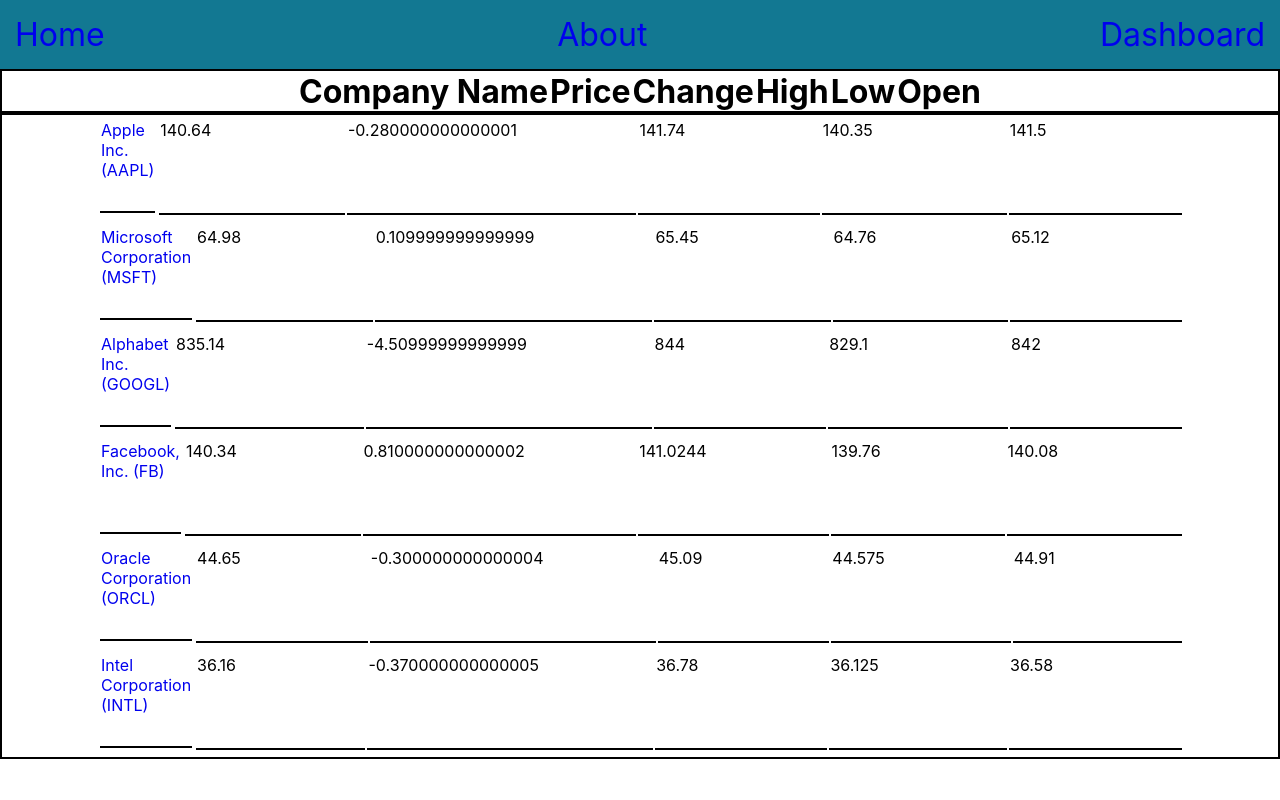
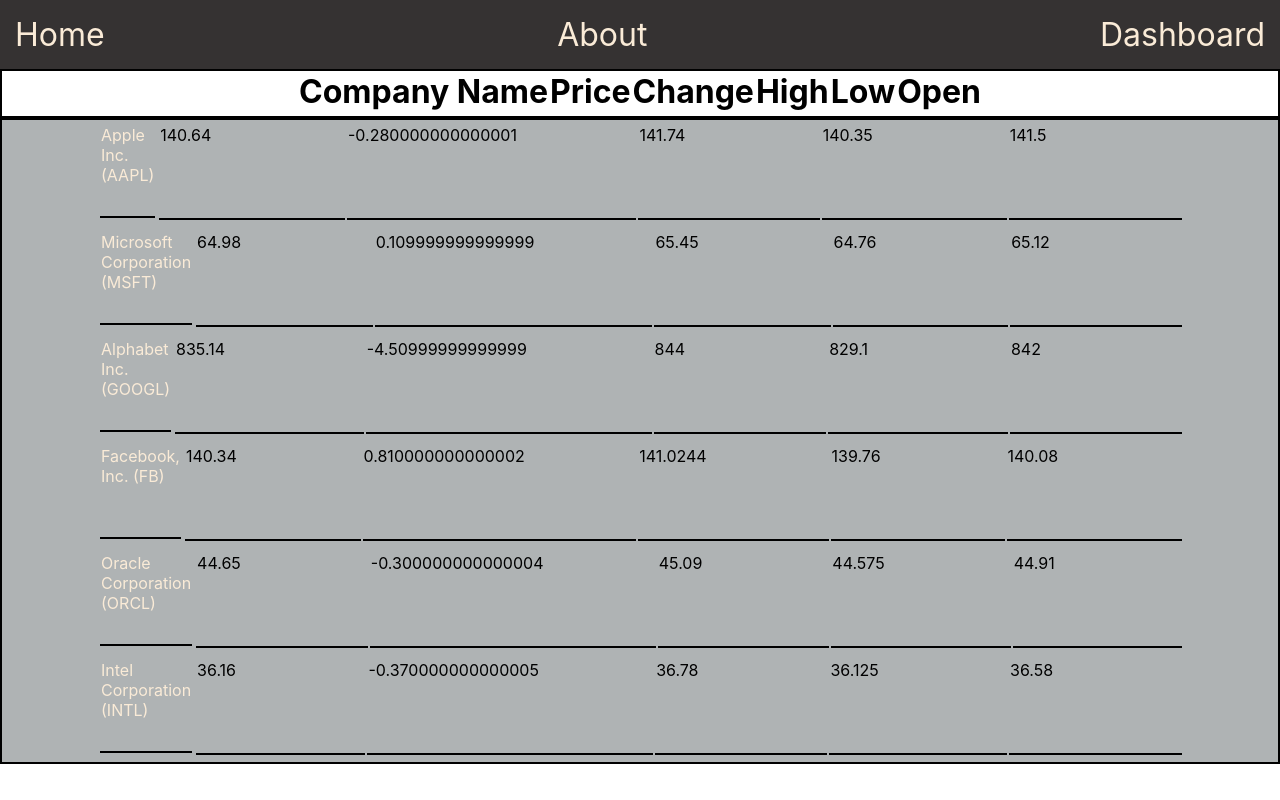
Before and after one commit to RiverXDiamant/stock-app, a React (Create React App) app: page /stocks in a window 1280 px wide. Built offline with nearby package versions, Linux system fonts and the light colour scheme.

Commit message:
updated styles

```diff
--- a/src/App.css
+++ b/src/App.css
@@ -1,27 +1,35 @@
-.App {
-}
-
 .link {
   text-decoration: none;
+}
+.link {
+  color: antiquewhite;
+}
+.link:hover {
+  color: rgb(1, 120, 141);
 }
 
 .nav {
   display: flex;
   justify-content: space-between;
-  background-color: rgb(18, 120, 146);
-  color: rgb(255, 255, 255);
+  background-color: rgb(53, 50, 50);
   padding: 15px;
   font-size: 2em;
 }
+
+.nav:hover {
+  color: antiquewhite;
+}
+
 .table-header {
   display: flex;
   justify-content: center;
   font-size: 2em;
-  height: 40px;
+  height: 45px;
   border: solid black 2px;
 }
 
 .stock-container {
+  background-color: rgba(97, 105, 107, 0.507);
   display: flex;
   justify-content: center;
   border: solid black 2px;
```
